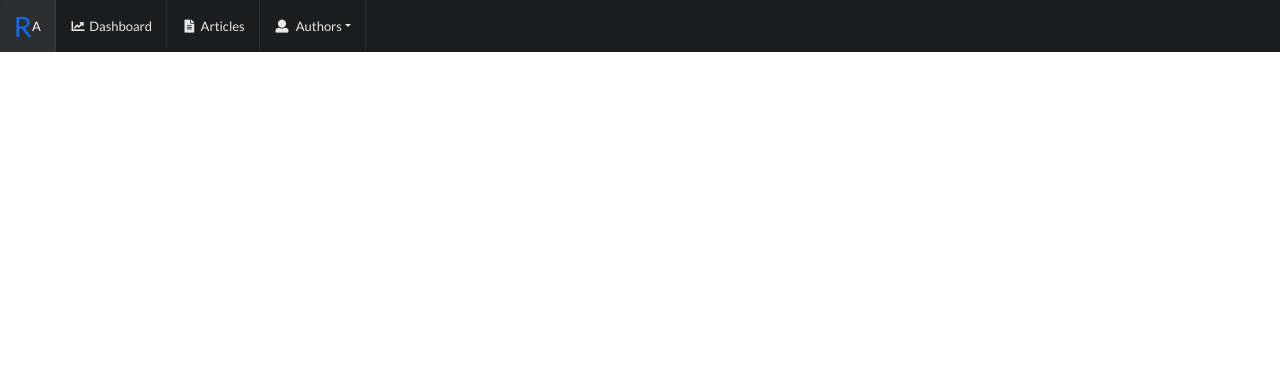
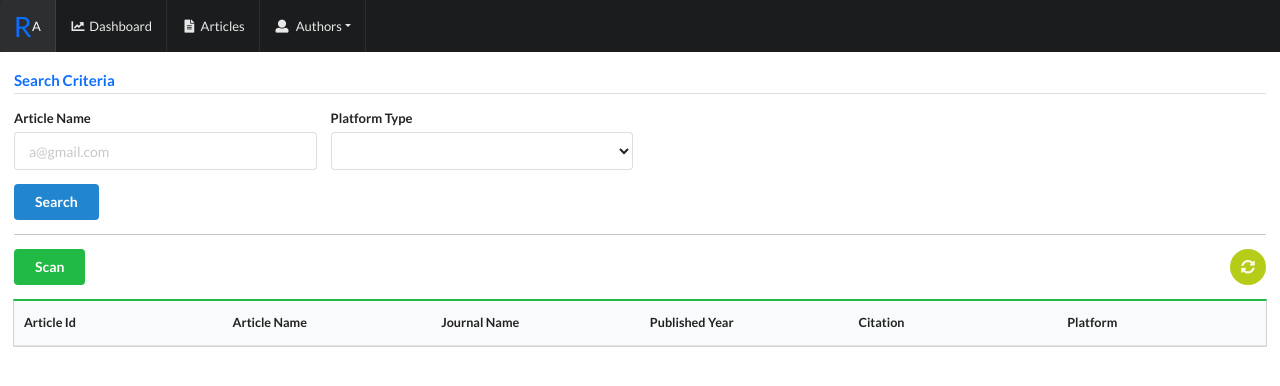
Before and after one commit to SpWorkspace22/ResearchAnalyticsNew, a React (Create React App) app in the folder researchanalytics/: page /article in a window 1280 px wide. Shown: the top 386 px of the page. Built offline with nearby package versions, Linux system fonts and the light colour scheme.

Commit message:
researchanalytics - page created to show articles data with search filelds and buttons are added to refresh and scan activity

```diff
--- a/researchanalytics/src/App.js
+++ b/researchanalytics/src/App.js
@@ -5,6 +5,7 @@ import DashboardPage from "./components/DashboardPage";
 import AuthorsPage from "./components/AuthorsPage"
 import SideNavBar from './components/SideNavBar';
 import AuthorUpload from './components/utilityComponents/uploadAuthors';
+import ArticlesPage from './components/articlesComponent/articlesPage';
 
 
 export default function App() {
@@ -22,6 +23,7 @@ export default function App() {
               <Route path="/dashboard" element={<DashboardPage />} />
               <Route path="/authors" element={<AuthorsPage />} />
               <Route path="/uploadAuth" element={<AuthorUpload />} />
+              <Route path='/article' element={<ArticlesPage />} />
             </Routes>
           </div>
       {/* // </div> */}
--- a/researchanalytics/src/components/HeadNavbar.js
+++ b/researchanalytics/src/components/HeadNavbar.js
@@ -14,7 +14,7 @@ export default function Navbar(){
                 </Link>
             </a>
             <a className="item">
-                <Link to="#" >
+                <Link to="/article" >
                     <i className="file alternate icon"></i>
                     Articles
                 </Link>
--- /dev/null
+++ b/researchanalytics/src/components/articlesComponent/articlePage.css
@@ -0,0 +1,13 @@
+tbody {
+  display: block;
+  max-height: 700px;
+  overflow: auto;
+}
+
+
+thead,
+tbody tr {
+  display: table;
+  width: 100%;
+  table-layout: fixed;
+}
--- /dev/null
+++ b/researchanalytics/src/components/articlesComponent/articlesPage.js
@@ -0,0 +1,52 @@
+import './articlePage.css'
+
+export default function ArticlesPage(){
+    return(
+        <div className="mt-4 ms-3 me-3">
+            <h4 className="ui dividing header text-primary">Search Criteria</h4>
+            <div className="ui form mb-1">
+                <div className="field">
+                    <div className="four fields">
+                        <div className="field">
+                            <label>Article Name</label>
+                            <input type="text" name="searchEmail" placeholder="a@gmail.com"/>
+                        </div>
+                        <div className="field">
+                            <label>Platform Type</label>
+                            <select className="ui fluid dropdown" name="depart">
+                                <option value="-1"></option>
+                                <option value="GS">Google Scholar</option>
+                                <option value="SC">Scopus</option>
+                            </select>
+                        </div>
+                    </div>
+                    <button className="ui primary button">Search</button>
+                </div>
+            </div>
+            <hr/>
+            <div className="two fields">
+                <div className="field">
+                    <button type="button" className="ui green button">Scan</button>
+                    <button type="button" className="ui olive right floated circular icon button">
+                        <i className="sync alternate icon"></i>
+                    </button>
+                </div>
+            </div>
+            <table className="ui single selectable green line table attached small mt-3">
+            <thead>
+                <tr>
+                    <th>Article Id</th>
+                    <th>Article Name</th>
+                    <th>Journal Name</th>
+                    <th>Published Year</th>
+                    <th>Citation</th>
+                    <th>Platform</th>
+                </tr>
+            </thead>
+            <tbody>
+            </tbody>
+            </table>
+        </div>
+
+    );
+}
--- a/researchanalytics/src/components/utilityComponents/uploadAuthors.js
+++ b/researchanalytics/src/components/utilityComponents/uploadAuthors.js
@@ -91,7 +91,7 @@ export default function AuthorUpload(){
             <hr className="mt-4"/>
             <div className="col-md-4 ">
                 <div className="mb-3">
-                    <button className="btn btn-primary" onClick={uploadData}
+                    <button className="ui primary button" onClick={uploadData}
                     disabled={ authorsData.authors.length==0 ? true : false}>Upload</button>
                 </div>
             </div>
```
Also changed, not shown: researchanalytics/src/components/articlesComponent/article.js (added), 1 other file (tests, documents, lock files or other folders).
